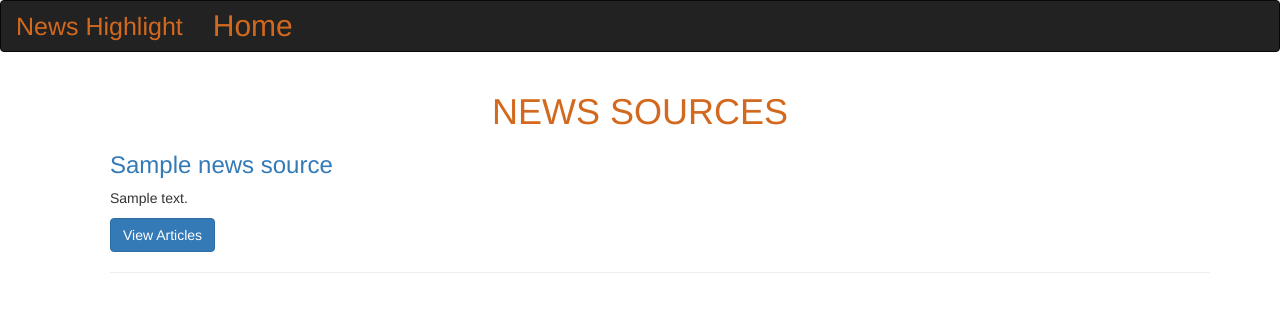
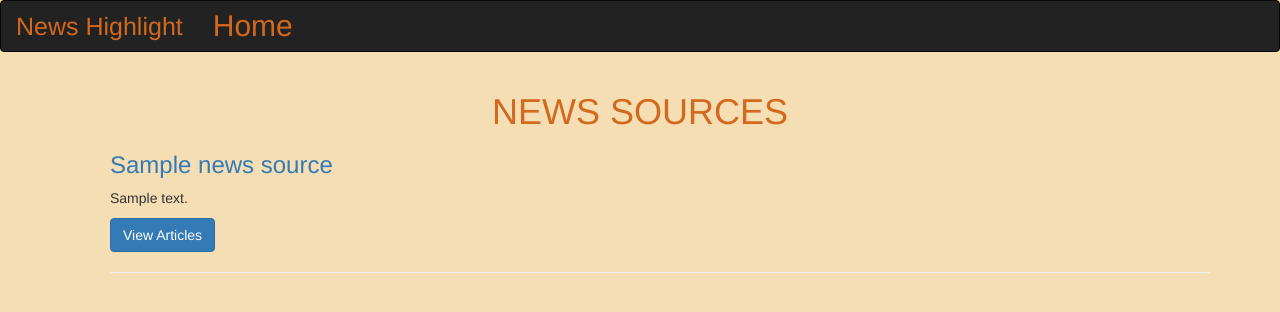
Before and after one commit to UmuhireAnuarithe/News_Highlight, a Flask app: template app/templates/index.html in a window 1280 px wide. Shown: the top 312 px of the page. Run offline with Flask 2, Linux system fonts and the light colour scheme; the template is opened without the code that fills it: most values are stand-ins (such as "Sample title", 1, 10 or a date in 2020); some libraries are stand-ins or nearby versions.

Commit message:
add all styles

```diff
--- a/app/templates/index.html
+++ b/app/templates/index.html
@@ -10,11 +10,11 @@
 
 {% block content %}
 
-    <body>
+    <body style="background-color:wheat">
         <div class="container">
+            <div class="jumbtron">
+                <h1 style="text-align:center;color: chocolate;"> NEWS SOURCES </h1>
 
-        <h1 style="text-align:center;color: chocolate;"> NEWS SOURCES </h1>
-        <div class="card">
                 <ul>
                 {% for news_source in sources %}
                     <li style="list-style-type:none; font: size 24px;"><h3> <a href="{{ news_source.url}}">{{ news_source.name}}</a> </h3></li>
```
Lines whose indentation alone changed are shown as unchanged.
